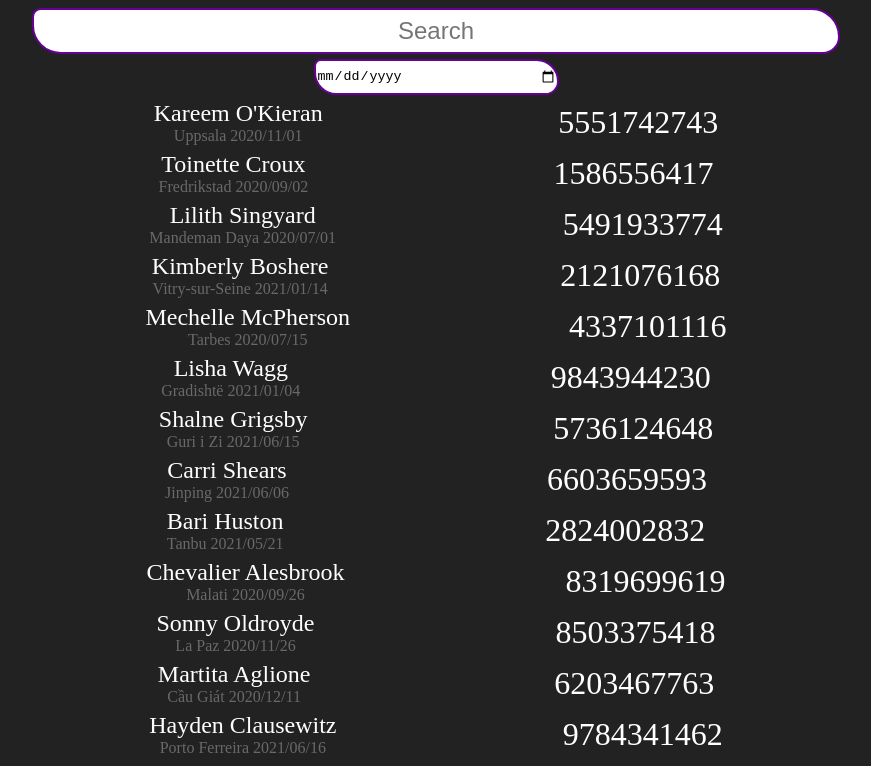
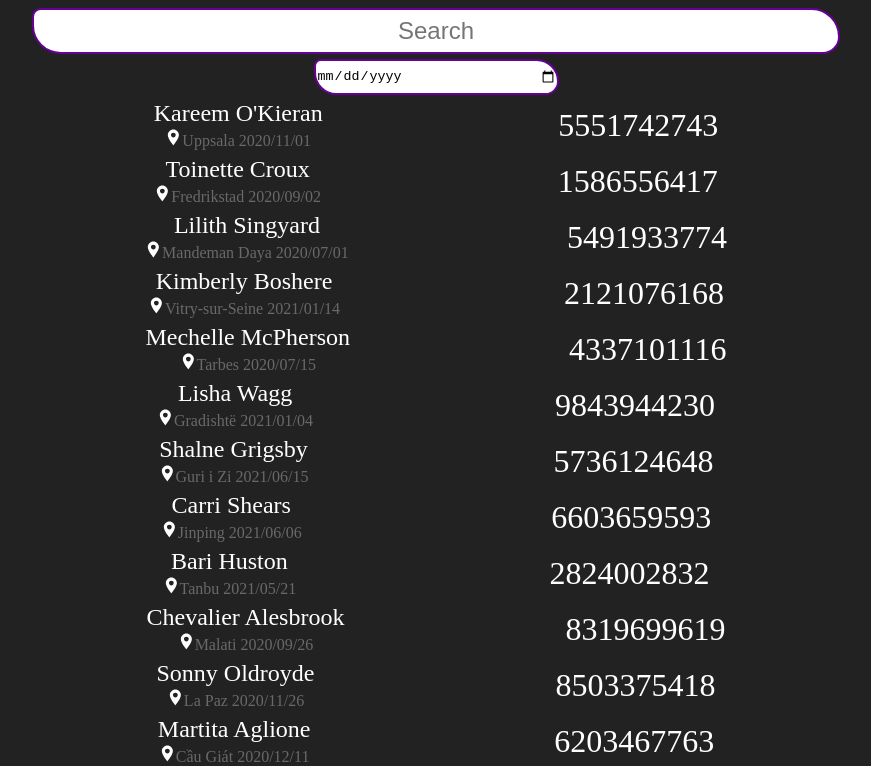
Before and after one commit to shashwata27/react-real-time-search, a React (Create React App) app: page / in a window 1280 px wide. Shown: the top 766 px of the page, without its empty margins (204-1075 px from the left). Built offline with nearby package versions, Linux system fonts and the light colour scheme.

Commit message:
added icons

```diff
--- a/src/components/App.jsx
+++ b/src/components/App.jsx
@@ -3,6 +3,7 @@ import JSONDATA from "../MOCK_DATA.json";
 import "../css/App.css";
 import resultFilterer from "../utils/resultFilterer";
 import dateFilterer from "../utils/dateFilterer";
+import locationSvg from "../icons/placeholder.svg";
 
 export default class App extends React.Component {
   state = { search: "", dob: "" };
@@ -44,7 +45,10 @@ export default class App extends React.Component {
               <div className="li" key={val.id}>
                 <div className="ResDet">
                   <div className="ResName">{`${val.first_name} ${val.last_name}`}</div>
-                  <div className="ResInfo">{`${val.city} ${val.dob}`}</div>
+                  <div className="ResInfo">
+                    <img src={locationSvg} />
+                    {`${val.city} ${val.dob}`}
+                  </div>
                 </div>
                 <div className="ResPh">{`${val.phone} `}</div>
               </div>
--- a/src/css/App.css
+++ b/src/css/App.css
@@ -72,3 +72,10 @@
 .ResPh {
   font-size: xx-large;
 }
+
+img {
+  margin-top: 2px;
+  width: 17px;
+  height: 17px;
+  filter: invert(100%);
+}
```
Also changed, not shown: src/icons/placeholder.svg (added).
